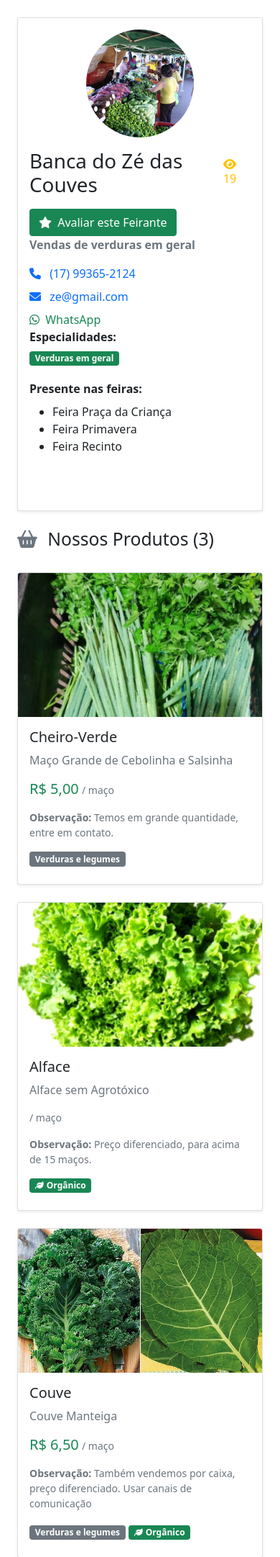
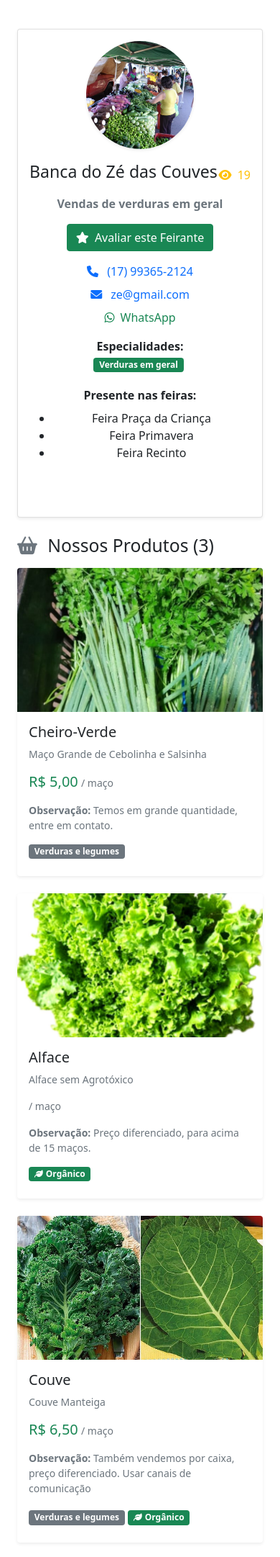
Before and after one commit to LucianoBampa/Projeto_Feira, a Django app: a page that uses feirantes/templates/feirantes/loja.html in a window 390 px wide. Shown: the part 126-2289 px from the top of the page at 72% size. Run offline with Django 4.2, Linux system fonts and the light colour scheme; data comes from the database, SQL or seed files in the repository; both versions use the stored data as it was after the commit; some libraries are stand-ins or nearby versions.

Commit message:
Ajustes de bugs no modo responsivo

```diff
--- a/feirantes/forms.py
+++ b/feirantes/forms.py
@@ -212,7 +212,7 @@ class FeiranteForm(forms.ModelForm):
             'nome_comercial', 'cpf', 'telefone', 'whatsapp',
             'email', 'endereco', 'cidade', 'estado', 'cep',
             'descricao', 'foto', 'especialidades',
-            'feiras', 'ativo', 'verificado', 'subdominio',
+            'feiras', 'verificado', 'subdominio',
             'instagram', 'facebook'
         ]
         widgets = {
@@ -242,8 +242,8 @@ class FeiranteForm(forms.ModelForm):
                 attrs={"class": "form-select"}),
             "feiras": forms.SelectMultiple(
                 attrs={"class": "form-select"}),
-            "ativo": forms.CheckboxInput(
-                attrs={"class": "form-check-input"}),
+            # "ativo": forms.CheckboxInput(
+            #     attrs={"class": "form-check-input"}),
             "verificado": forms.CheckboxInput(
                 attrs={"class": "form-check-input"}),
             "subdominio": forms.TextInput(
--- a/feirantes/templates/feirantes/loja.html
+++ b/feirantes/templates/feirantes/loja.html
@@ -1,22 +1,20 @@
 {% extends 'feirantes/base.html' %}
+{% load static %}
 
 {% block title %}{{ feirante.nome_comercial }} - {{ block.super }}{% endblock %}
 
 {% block content %}
-<div class="container">
+<div class="container py-3">
     <!-- Cabeçalho da Loja -->
-    <div class="row mb-4">
-        <div class="col-12">
-            <div class="card shadow-sm">
+    <div class="card shadow-sm mb-4">
         <div class="card-body">
-                    <div class="row align-items-center">
-                        <div class="col-md-3 text-center">
+            <div class="row align-items-center text-center text-md-start">
+                <div class="col-md-3 mb-3 mb-md-0">
                     {% if feirante.foto %}
-                            <img src="{{ feirante.foto.url }}" class="img-fluid rounded-circle mb-3"
-                                alt="{{ feirante.nome_comercial }}"
-                                style="width: 150px; height: 150px; object-fit: cover;">
+                    <img src="{{ feirante.foto.url }}" class="img-fluid rounded-circle shadow-sm"
+                        alt="{{ feirante.nome_comercial }}" style="width: 150px; height: 150px; object-fit: cover;">
                     {% else %}
-                            <div class="bg-success text-white rounded-circle d-inline-flex align-items-center justify-content-center mb-3"
+                    <div class="bg-success text-white rounded-circle d-inline-flex align-items-center justify-content-center shadow-sm"
                         style="width: 150px; height: 150px;">
                         <i class="fas fa-store" style="font-size: 3rem;"></i>
                     </div>
@@ -24,24 +22,24 @@
                 </div>
 
                 <div class="col-md-9">
-                            <!-- <h1 class="mb-2">{{ feirante.nome_comercial }}</h1> -->
-                            <div class="d-flex justify-content-between align-items-center mb-2">
-                                <h1 class="mb-0">{{ feirante.nome_comercial }}</h1>
-                                <span class="text-warning">
+                    <div class="d-flex justify-content-between align-items-center flex-wrap">
+                        <h1 class="h3 mb-0">{{ feirante.nome_comercial }}</h1>
+                        <span class="text-warning mt-2 mt-md-0">
                             <i class="fas fa-eye me-1"></i> {{ feirante.views }}
                         </span>
                     </div>
-                            <div class="mt-3">
+
+                    {% if feirante.descricao %}
+                    <p class="text-muted mt-3"><strong>{{ feirante.descricao }}</strong></p>
+                    {% endif %}
+
+                    <div class="mt-2">
                         <a href="{% url 'feirantes:avaliar_feirante' feirante.id %}" class="btn btn-success">
                             <i class="fas fa-star me-1"></i> Avaliar este Feirante
                         </a>
                     </div>
 
-                            {% if feirante.descricao %}
-                            <p class="text-muted mb-3"><strong>{{ feirante.descricao }}</strong></p>
-                            {% endif %}
-
-                            <div class="row">
+                    <div class="row mt-3">
                         <div class="col-md-6">
                             {% if feirante.telefone %}
                             <p class="mb-2">
@@ -61,25 +59,23 @@
                             </p>
                             {% endif %}
 
-                                    <!-- Botão WhatsApp para a loja de um feirante -->
                             {% if feirante.whatsapp %}
-                                    <a href="https://api.whatsapp.com/send?phone={{ feirante.whatsapp }}&text=Olá! Gostaria de mais informações sobre seus produtos."
-                                        target="_blank" class="text-decoration-none text-success">
+                            <!-- Abrir WhatsApp em nova aba de forma segura -->
+                            <a href="https://wa.me/55{{ feirante.whatsapp }}"
+                                onclick="window.open(this.href, '_blank', 'noopener,noreferrer'); return false;"
+                                class="text-success text-decoration-none">
                                 <i class="fab fa-whatsapp me-1"></i> WhatsApp
                             </a>
                             {% else %}
-                                    <!-- Caso não tenha WhatsApp cadastrado -->
-                                    <button class="btn btn-secondary" disabled>
+                            <button class="btn btn-secondary btn-sm" disabled>
                                 <i class="fab fa-whatsapp me-1"></i> WhatsApp indisponível
                             </button>
                             {% endif %}
                         </div>
 
-                                <div class="col-md-6">
+                        <div class="col-md-6 mt-3 mt-md-0">
                             {% if feirante.especialidades.all %}
-                                    <p class="mb-2">
-                                        <strong>Especialidades:</strong>
-                                    </p>
+                            <p class="mb-1"><strong>Especialidades:</strong></p>
                             <div>
                                 {% for especialidade in feirante.especialidades.all %}
                                 <span class="badge bg-success me-1 mb-1">{{ especialidade.nome }}</span>
@@ -110,26 +106,20 @@
             </div>
         </div>
     </div>
-        </div>
-    </div>
 
     <!-- Produtos -->
     {% if produtos %}
-    <div class="row mb-4">
-        <div class="col-12">
-            <h2>
+    <h2 class="mb-3">
         <i class="fas fa-shopping-basket text-secondary me-2"></i>
         Nossos Produtos ({{ produtos.count }})
     </h2>
-        </div>
-    </div>
 
     <div class="row">
         {% for produto in produtos %}
-        <div class="col-md-6 col-lg-4 mb-4">
-            <div class="card h-100 shadow-sm">
+        <div class="col-12 col-sm-6 col-lg-4 mb-4">
+            <div class="card h-100 shadow-sm border-0 hover-shadow">
                 {% if produto.foto %}
-                <img src="{{ produto.foto.url }}" class="card-img-top" alt="{{ produto.nome }}"
+                <img src="{{ produto.foto.url }}" class="card-img-top rounded-top" alt="{{ produto.nome }}"
                     style="height: 200px; object-fit: cover;">
                 {% else %}
                 <div class="card-img-top bg-light d-flex align-items-center justify-content-center"
@@ -142,7 +132,7 @@
                     <h5 class="card-title">{{ produto.nome }}</h5>
 
                     {% if produto.descricao %}
-                    <p class="card-text text-muted">
+                    <p class="card-text text-muted small">
                         {{ produto.descricao|truncatewords:15 }}
                     </p>
                     {% endif %}
@@ -151,7 +141,6 @@
                         {% if produto.preco %}
                         <span class="h5 text-success">R$ {{ produto.preco }}</span>
                         {% endif %}
-
                         {% if produto.unidade %}
                         <small class="text-muted">/ {{ produto.unidade }}</small>
                         {% endif %}
@@ -179,29 +168,24 @@
     </div>
 
     {% else %}
-    <div class="row">
-        <div class="col-12">
-            <div class="alert alert-info text-center">
+    <div class="alert alert-info text-center shadow-sm">
         <i class="fas fa-info-circle me-2"></i>
-                Este feirante ainda não cadastrou produtos em nossa plataforma.
+        Este feirante ainda não cadastrou produtos.
         <br>
         <small class="text-muted">
             Entre em contato diretamente para conhecer os produtos disponíveis.
         </small>
     </div>
-        </div>
-    </div>
     {% endif %}
 
-    <!-- Informações de Contato (Rodapé da Loja) -->
-    <div class="row mt-5">
-        <div class="col-12">
-            <div class="card bg-light">
+    <!-- Contato e Localização -->
+    <div class="card bg-light mt-5">
         <div class="card-body text-center">
             <h5>Entre em contato com {{ feirante.nome_comercial }}</h5>
             <div class="mt-3">
                 {% if feirante.whatsapp %}
-                        <a href="https://wa.me/55{{ feirante.whatsapp }}" target="_blank"
+                <a href="https://wa.me/55{{ feirante.whatsapp }}"
+                    onclick="window.open(this.href, '_blank', 'noopener,noreferrer'); return false;"
                     class="btn btn-outline-success me-2 mb-2">
                     <i class="fab fa-whatsapp me-1"></i>WhatsApp
                 </a>
@@ -223,17 +207,16 @@
                     class="btn btn-outline-success mb-2">
                     <i class="fas fa-map-marker-alt me-1"></i>Ver Minhas Feiras no Mapa
                 </a>
-
             </div>
 
             {% if feirante.feiras.all %}
-                    <div class="mt-3">
+            <div class="mt-4">
                 <small class="text-muted">
                     Você pode encontrar a <strong>{{ feirante.nome_comercial }}</strong> nas seguintes feiras:
                 </small>
                 <div class="mt-2">
                     {% for feira in feirante.feiras.all %}
-                            <div class="badge bg-light text-dark me-2 mb-1 p-2">
+                    <div class="badge bg-white text-dark border me-2 mb-1 p-2 shadow-sm">
                         <strong>{{ feira.nome }}</strong>
                         {% if feira.dias_funcionamento %}
                         <br><small>{{ feira.dias_funcionamento }}</small>
@@ -249,6 +232,4 @@
         </div>
     </div>
 </div>
-    </div>
-</div>
 {% endblock %}
--- a/feirantes/templates/feirantes/mensagens.html
+++ b/feirantes/templates/feirantes/mensagens.html
@@ -1,4 +1,4 @@
-<div class="position-fixed top-0 end-0 p-3" style="z-index:1080;">
+<div class="position-fixed top-50 start-50 translate-middle-x p-3" style="z-index:1080;">
     {% for message in messages %}
     <div class="toast align-items-center {{ message.level_tag }} border-0 show " role="alert" aria-live="assertive"
         aria-atomic="true">
@@ -17,6 +17,9 @@
     .toast {
         font-size: 1.1rem;
         font-weight: 700;
+        /* ocupa até 90% da tela em dispositivos pequenos */
+        max-width: 90vw;
+        width: auto;
 
         /* garante que o texto possa quebrar */
         white-space: normal !important;
@@ -59,8 +62,8 @@
         document.querySelectorAll('.toast').forEach(toastEl => {
             // verifica se tem classe de sucesso ou informação
             if (toastEl.classList.contains('alert-success') || toastEl.classList.contains('alert-info')) {
-                // some automaticamente depois de 2s
-                new bootstrap.Toast(toastEl, { delay: 2000, autohide: true }).show();
+                // some automaticamente depois de 1s
+                new bootstrap.Toast(toastEl, { delay: 1000, autohide: true }).show();
             } else {
                 // permanece até o usuário fechar
                 new bootstrap.Toast(toastEl, { autohide: false }).show();
--- a/feirantes/templates/feirantes/painel/dashboard.html
+++ b/feirantes/templates/feirantes/painel/dashboard.html
@@ -13,8 +13,7 @@
                     Painel de Controle
                 </h1>
                 <div>
-                    <a href="{% url 'feirantes:loja_feirante' feirante.subdominio %}" target="_blank"
-                        class="btn btn-outline-success">
+                    <a href="{% url 'feirantes:loja_feirante' feirante.subdominio %}" class=" btn btn-outline-success">
                         <i class="fas fa-external-link-alt me-1"></i>Ver Minha Loja
                     </a>
                 </div>
```
Also changed, not shown: feirantes/templates/feirantes/painel/editar_perfil.html (+44 -7 lines), db.sqlite3. Lines whose indentation alone changed are shown as unchanged.
